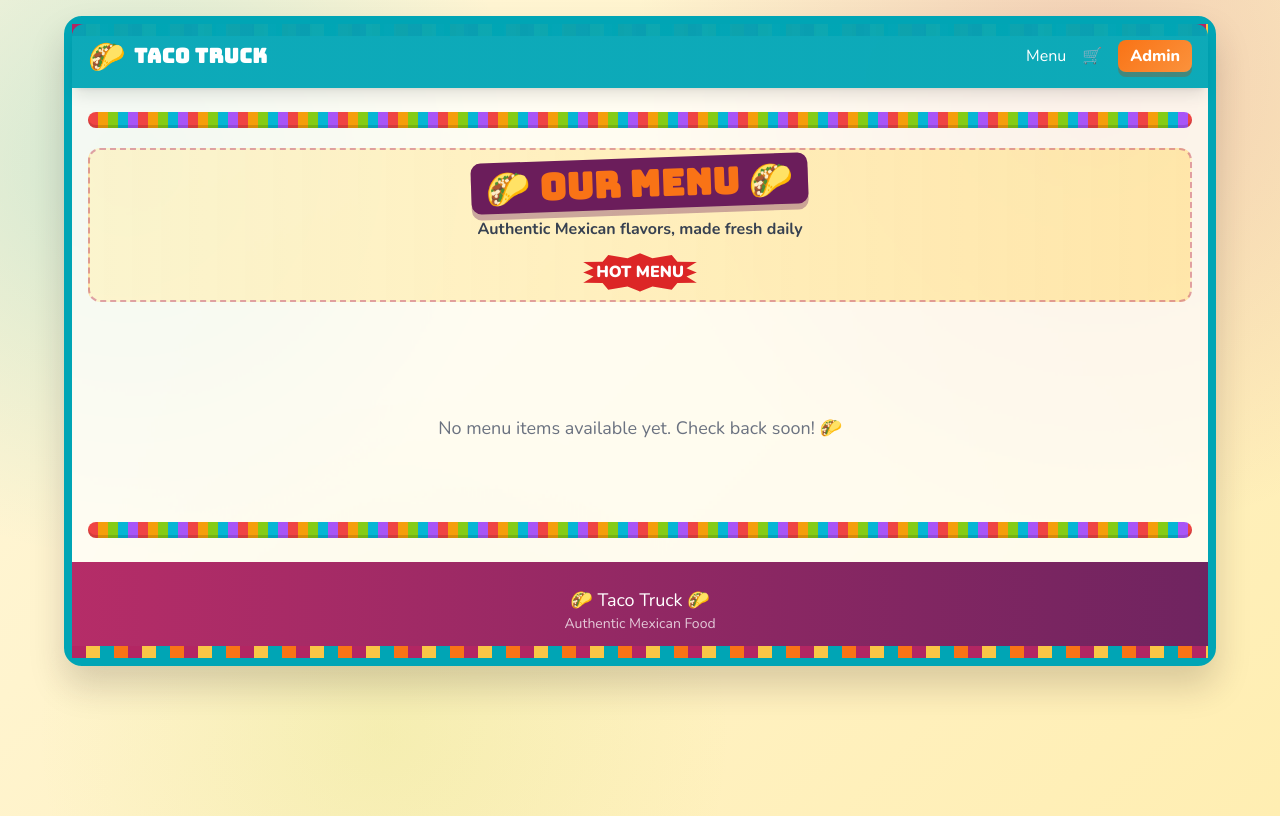
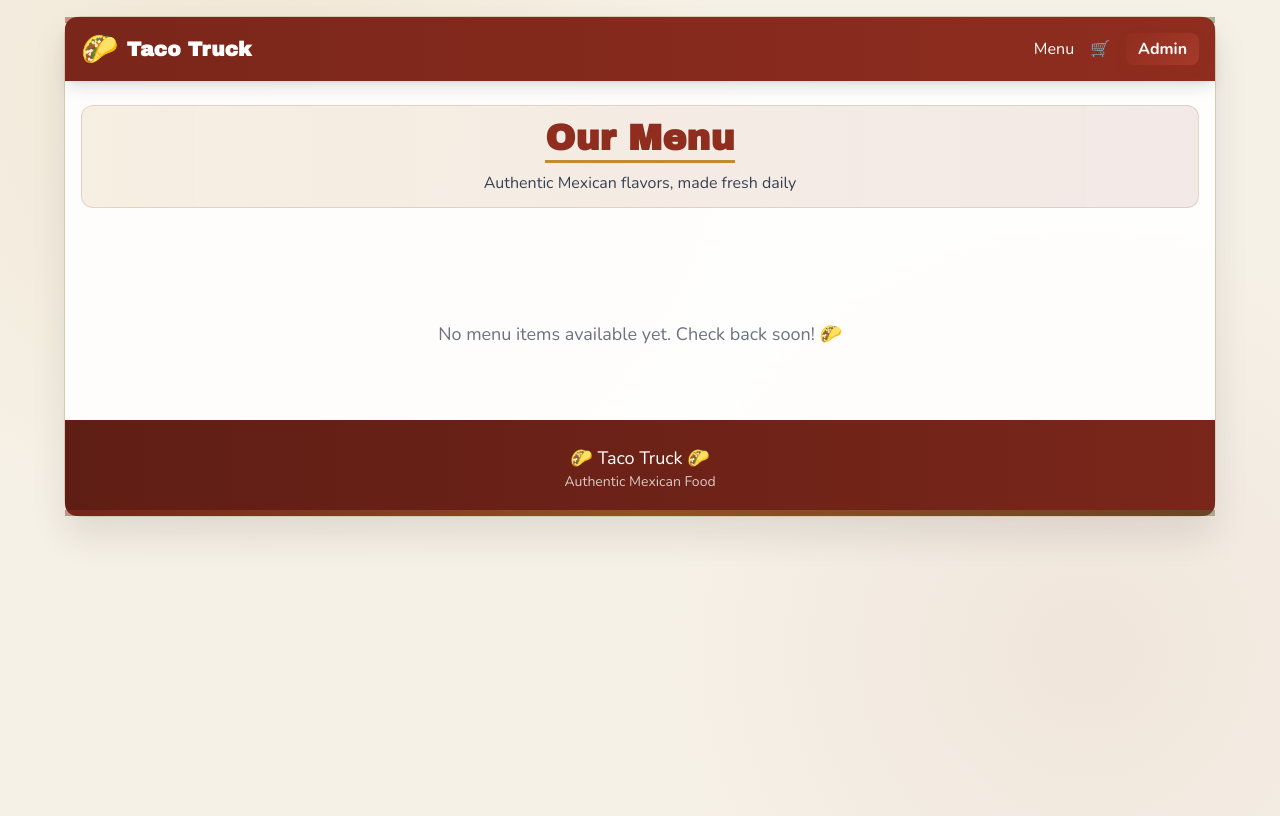
Before and after one commit to davislcruz/taco-truck-web-app, a FastAPI app: page /menu in a window 1280 px wide. Run offline with FastAPI, Linux system fonts and the light colour scheme; data that the repository does not hold is empty; some libraries are stand-ins or nearby versions.

Commit message:
🎨 Polish theme: mature food-forward styling + alternating menu section colors

```diff
--- a/app/static/css/custom.css
+++ b/app/static/css/custom.css
@@ -1,141 +1,135 @@
-/* Taco Truck - Mexican poster inspired theme */
+/* Mature, appetizing Mexican-inspired theme */
 
 :root {
-    --bg-yellow: #f9c646;
-    --bg-cream: #fff7dc;
-    --teal: #00a5b5;
-    --magenta: #b32663;
-    --purple: #6b1d5b;
-    --orange: #f97316;
-    --red: #dc2626;
-    --lime: #b8d335;
-    --ink: #2b1b1b;
+    --paper: #f6f1e7;
+    --surface: #fffaf0;
+    --surface-alt: #efe4d1;
+    --ink: #2b2118;
+    --muted: #6a5847;
+
+    --brand-primary: #8f2d1f;   /* chile */
+    --brand-secondary: #556b2f; /* avocado */
+    --brand-accent: #c18b2f;    /* warm gold */
+
+    --line: #d8c9b2;
+    --shadow: 0 10px 22px rgba(43, 33, 24, 0.10);
+    --radius: 14px;
 }
 
-html {
-    scroll-behavior: smooth;
-}
+html { scroll-behavior: smooth; }
 
 body {
     color: var(--ink);
     background:
-        radial-gradient(circle at 10% 20%, rgba(0,165,181,.18), transparent 30%),
-        radial-gradient(circle at 85% 10%, rgba(179,38,99,.18), transparent 35%),
-        radial-gradient(circle at 30% 90%, rgba(184,211,53,.14), transparent 30%),
-        linear-gradient(135deg, var(--bg-cream), #ffeeb2);
+        radial-gradient(circle at 20% 10%, rgba(193, 139, 47, 0.10), transparent 40%),
+        radial-gradient(circle at 85% 80%, rgba(143, 45, 31, 0.06), transparent 35%),
+        var(--paper);
     font-family: "Nunito", system-ui, sans-serif;
 }
 
 h1, h2, h3, .display-font {
-    font-family: "Bungee", "Impact", sans-serif;
-    letter-spacing: .5px;
+    font-family: "Archivo Black", "Nunito", sans-serif;
+    letter-spacing: 0.2px;
 }
 
 .poster-shell {
-    border: 8px solid var(--teal);
+    border: 1px solid var(--line);
     border-radius: 18px;
-    box-shadow: 0 20px 35px rgba(43, 27, 27, .18);
-    background: rgba(255, 255, 255, .72);
-    backdrop-filter: blur(1px);
+    box-shadow: 0 20px 35px rgba(43, 27, 27, .10);
+    background: rgba(255, 255, 255, 0.90);
 }
 
-.papel-border {
-    position: relative;
-}
-
+/* Subtle decorative strip */
+.papel-border { position: relative; }
 .papel-border::before,
 .papel-border::after {
     content: "";
     position: absolute;
     left: 0;
     right: 0;
-    height: 12px;
-    background-image: repeating-linear-gradient(
-        90deg,
-        var(--magenta) 0 14px,
-        var(--bg-yellow) 14px 28px,
-        var(--teal) 28px 42px,
-        var(--orange) 42px 56px
-    );
-    z-index: 0;
+    height: 6px;
+    background: linear-gradient(90deg, #8f2d1f, #c18b2f, #556b2f);
+    opacity: 0.45;
 }
-
 .papel-border::before { top: 0; }
 .papel-border::after { bottom: 0; }
 
+.nav-viva {
+    background: linear-gradient(90deg, #7a261a, #8f2d1f);
+}
+
 .section-title {
     display: inline-block;
-    background: var(--purple);
-    color: #ffd95e;
-    padding: .35rem .9rem;
-    border-radius: 10px;
-    transform: rotate(-2deg);
-    box-shadow: 0 6px 0 rgba(107, 29, 91, .35);
+    color: var(--brand-primary);
+    border-bottom: 3px solid var(--brand-accent);
+    padding-bottom: 0.15rem;
 }
 
-.price-sticker {
-    background: var(--red);
-    color: #fff;
-    font-weight: 900;
-    padding: .3rem .65rem;
-    border-radius: 999px;
-    box-shadow: 0 4px 0 rgba(120, 17, 17, .3);
+.category-section {
+    border-radius: 14px;
+    padding: 1rem;
+    border: 1px solid var(--line);
+    background: var(--surface);
+}
+
+.category-section.alt {
+    background: var(--surface-alt);
 }
 
 .menu-card {
-    background: linear-gradient(180deg, #fff 0%, #fff7e7 100%);
-    border: 2px solid #f5ce66;
-    border-radius: 16px;
-    box-shadow: 0 10px 18px rgba(49, 25, 22, .1);
+    background: #fff;
+    border: 1px solid var(--line);
+    border-radius: var(--radius);
+    box-shadow: var(--shadow);
     overflow: hidden;
 }
 
 .menu-card:hover {
-    transform: translateY(-3px) rotate(-.4deg);
-    box-shadow: 0 14px 26px rgba(49, 25, 22, .18);
-    transition: all .2s ease;
+    transform: translateY(-2px);
+    box-shadow: 0 14px 28px rgba(43, 33, 24, 0.14);
+    transition: all .18s ease;
+}
+
+.price-sticker {
+    background: rgba(143, 45, 31, 0.10);
+    color: var(--brand-primary);
+    font-weight: 800;
+    padding: .28rem .62rem;
+    border-radius: 999px;
+    border: 1px solid rgba(143, 45, 31, 0.24);
 }
 
 .poster-btn {
-    background: linear-gradient(135deg, var(--orange), #fb923c);
+    background: linear-gradient(135deg, var(--brand-primary), #a53a2a);
     color: #fff;
-    font-weight: 800;
+    font-weight: 700;
     border-radius: 10px;
-    box-shadow: 0 5px 0 rgba(165, 75, 16, .35);
-    transition: transform .12s ease, box-shadow .12s ease;
+    box-shadow: 0 4px 10px rgba(143, 45, 31, 0.30);
+    transition: transform .12s ease, filter .12s ease;
+}
+.poster-btn:hover { filter: brightness(1.04); transform: translateY(-1px); }
+.poster-btn:active, button:active { transform: translateY(1px); }
+
+.admin-panel {
+    border: 1px solid var(--line);
+    border-radius: 14px;
+    background: #fffdf7;
 }
 
-.poster-btn:hover {
-    transform: translateY(-1px);
-    box-shadow: 0 7px 0 rgba(165, 75, 16, .35);
+.ribbon-header {
+    padding: .75rem 1rem;
+    border-radius: 12px;
+    background: linear-gradient(90deg, rgba(193,139,47,.12), rgba(143,45,31,.10));
+    border: 1px solid rgba(143,45,31,.15);
 }
 
-.poster-btn:active,
-button:active {
-    transform: translateY(2px);
-    box-shadow: 0 2px 0 rgba(165, 75, 16, .35);
+/* Tone down noisy elements */
+.confetti-strip,
+.burst {
+    display: none;
 }
 
-.nav-viva {
-    background:
-        linear-gradient(90deg, rgba(0,165,181,.95), rgba(0,165,181,.95)),
-        repeating-linear-gradient(
-            90deg,
-            rgba(255,255,255,.16) 0 12px,
-            rgba(255,255,255,0) 12px 24px
-        );
-}
-
-.admin-panel {
-    border: 2px solid #f2c24b;
-    border-radius: 14px;
-    background: #fff9ea;
-}
-
-#toast-container > div {
-    animation: slideIn .3s ease-out;
-}
-
+#toast-container > div { animation: slideIn .25s ease-out; }
 @keyframes slideIn {
     from { transform: translateX(100%); opacity: 0; }
     to { transform: translateX(0); opacity: 1; }
@@ -143,55 +137,10 @@ button:active {
 
 input:focus, textarea:focus, select:focus {
     outline: none;
-    border-color: var(--orange);
-    box-shadow: 0 0 0 3px rgba(249, 115, 22, 0.2);
+    border-color: var(--brand-primary);
+    box-shadow: 0 0 0 3px rgba(143, 45, 31, 0.15);
 }
 
 footer {
-    background:
-        linear-gradient(90deg, rgba(179,38,99,.97), rgba(107,29,91,.97));
+    background: linear-gradient(90deg, #5f1e15, #7a261a);
 }
-
-.ribbon-header {
-    position: relative;
-    padding: .5rem 1rem;
-    border-radius: 12px;
-    background: linear-gradient(90deg, rgba(255,239,176,.55), rgba(255,224,142,.7));
-    border: 2px dashed rgba(179,38,99,.4);
-}
-
-.confetti-strip {
-    height: 16px;
-    border-radius: 999px;
-    background:
-      repeating-linear-gradient(90deg,
-        #ef4444 0 10px,
-        #f59e0b 10px 20px,
-        #84cc16 20px 30px,
-        #06b6d4 30px 40px,
-        #a855f7 40px 50px);
-    box-shadow: inset 0 -3px 0 rgba(0,0,0,.12);
-}
-
-.fiesta-card {
-    position: relative;
-    overflow: hidden;
-}
-
-.fiesta-card::after {
-    content: "";
-    position: absolute;
-    inset: 0;
-    background: radial-gradient(circle at 90% 12%, rgba(255,255,255,.35), transparent 24%);
-    pointer-events: none;
-}
-
-.burst {
-    display: inline-block;
-    background: var(--red);
-    color: #fff;
-    font-weight: 900;
-    padding: .45rem .8rem;
-    clip-path: polygon(50% 0%, 61% 13%, 78% 5%, 83% 22%, 100% 23%, 91% 39%, 100% 50%, 91% 61%, 100% 77%, 83% 78%, 78% 95%, 61% 87%, 50% 100%, 39% 87%, 22% 95%, 17% 78%, 0% 77%, 9% 61%, 0% 50%, 9% 39%, 0% 23%, 17% 22%, 22% 5%, 39% 13%);
-    box-shadow: 0 6px 0 rgba(120, 17, 17, .35);
-}
--- a/app/templates/admin/dashboard.html
+++ b/app/templates/admin/dashboard.html
@@ -4,13 +4,13 @@
 
 {% block content %}
 <div class="mb-8 ribbon-header">
-    <h1 class="text-3xl font-bold text-gray-800 section-title">📊 Dashboard</h1>
+    <h1 class="text-3xl font-bold text-gray-800 section-title">Dashboard</h1>
     <p class="text-gray-600">Manage your taco truck orders</p>
 </div>
 
 <!-- Quick Stats -->
 <div class="grid grid-cols-1 md:grid-cols-4 gap-6 mb-8">
-    <div class="admin-panel fiesta-card shadow-md p-6">
+    <div class="admin-panel shadow-md p-6">
         <div class="text-4xl mb-2">⏳</div>
         <div class="text-3xl font-bold text-yellow-600">{{ active_orders | length }}</div>
         <div class="text-gray-600">Active Orders</div>
--- a/app/templates/admin/orders.html
+++ b/app/templates/admin/orders.html
@@ -4,12 +4,12 @@
 
 {% block content %}
 <div class="mb-8 ribbon-header">
-    <h1 class="text-3xl font-bold text-gray-800 section-title">📦 Orders</h1>
+    <h1 class="text-3xl font-bold text-gray-800 section-title">Orders</h1>
     <p class="text-gray-600">View and manage all orders</p>
 </div>
 
 <!-- Filters -->
-<div class="admin-panel fiesta-card shadow-md p-4 mb-6">
+<div class="admin-panel shadow-md p-4 mb-6">
     <form method="GET" action="/admin/orders" class="flex flex-wrap gap-4 items-center">
         <input type="text" name="search" value="{{ search or '' }}" placeholder="Search by phone..."
             class="border border-gray-300 rounded-lg px-4 py-2 focus:ring-2 focus:ring-taco-orange">
@@ -32,7 +32,7 @@
 </div>
 
 <!-- Orders Table -->
-<div class="admin-panel fiesta-card shadow-md overflow-hidden">
+<div class="admin-panel shadow-md overflow-hidden">
     {% if orders %}
     <div class="overflow-x-auto">
         <table class="w-full">
--- a/app/templates/base.html
+++ b/app/templates/base.html
@@ -7,7 +7,7 @@
 
     <link rel="preconnect" href="https://fonts.googleapis.com">
     <link rel="preconnect" href="https://fonts.gstatic.com" crossorigin>
-    <link href="https://fonts.googleapis.com/css2?family=Bungee&family=Nunito:wght@400;600;700;800;900&display=swap" rel="stylesheet">
+    <link href="https://fonts.googleapis.com/css2?family=Archivo+Black&family=Nunito:wght@400;600;700;800;900&display=swap" rel="stylesheet">
 
     <!-- Tailwind CSS CDN -->
     <script src="https://cdn.tailwindcss.com"></script>
@@ -85,9 +85,7 @@
 
     <!-- Main Content -->
     <main class="max-w-6xl mx-auto px-4 py-6">
-        <div class="confetti-strip mb-5"></div>
         {% block content %}{% endblock %}
-        <div class="confetti-strip mt-8"></div>
     </main>
 
     <!-- Footer -->
--- a/app/templates/menu.html
+++ b/app/templates/menu.html
@@ -4,9 +4,8 @@
 
 {% block content %}
 <div class="mb-8 text-center ribbon-header">
-    <h1 class="text-4xl font-bold text-taco-orange mb-2 section-title">🌮 Our Menu 🌮</h1>
-    <p class="text-gray-700 font-bold">Authentic Mexican flavors, made fresh daily</p>
-    <div class="mt-3"><span class="burst">HOT MENU</span></div>
+    <h1 class="text-4xl font-bold mb-2 section-title">Our Menu</h1>
+    <p class="text-gray-700">Authentic Mexican flavors, made fresh daily</p>
 </div>
 
 <!-- Category Navigation -->
@@ -20,8 +19,8 @@
 
 <!-- Menu Sections -->
 {% for category in categories %}
-<section id="cat-{{ category.id }}" class="mb-12">
-    <div class="border-b-4 border-taco-orange pb-2 mb-6">
+<section id="cat-{{ category.id }}" class="mb-8 category-section {% if loop.index0 % 2 == 1 %}alt{% endif %}">
+    <div class="pb-2 mb-6">
         <h2 class="text-2xl font-bold text-gray-800 section-title">{{ category.name }}</h2>
         {% if category.description %}
         <p class="text-gray-600">{{ category.description }}</p>
@@ -30,7 +29,7 @@
 
     <div class="grid grid-cols-1 md:grid-cols-2 lg:grid-cols-3 gap-6">
         {% for item in items_by_category[category.id] %}
-        <div class="menu-card fiesta-card transition-all duration-300 overflow-hidden group">
+        <div class="menu-card transition-all duration-300 overflow-hidden group">
             <!-- Item Image or Placeholder -->
             <div class="h-40 bg-gradient-to-br from-orange-100 to-yellow-100 flex items-center justify-center text-6xl">
                 {% if item.image_url %}
@@ -52,8 +51,8 @@
 
                 <button
                     onclick="addToCart({{ item.id }}, '{{ item.name }}', {{ item.price }})"
-                    class="w-full poster-btn py-2 rounded-lg font-medium transition transform hover:scale-105 active:scale-95">
-                    Add to Cart 🛒
+                    class="w-full poster-btn py-2 rounded-lg font-medium transition">
+                    Add to Cart
                 </button>
             </div>
         </div>
```
Also changed, not shown: app/templates/admin/menu.html (+4 -4 lines).
